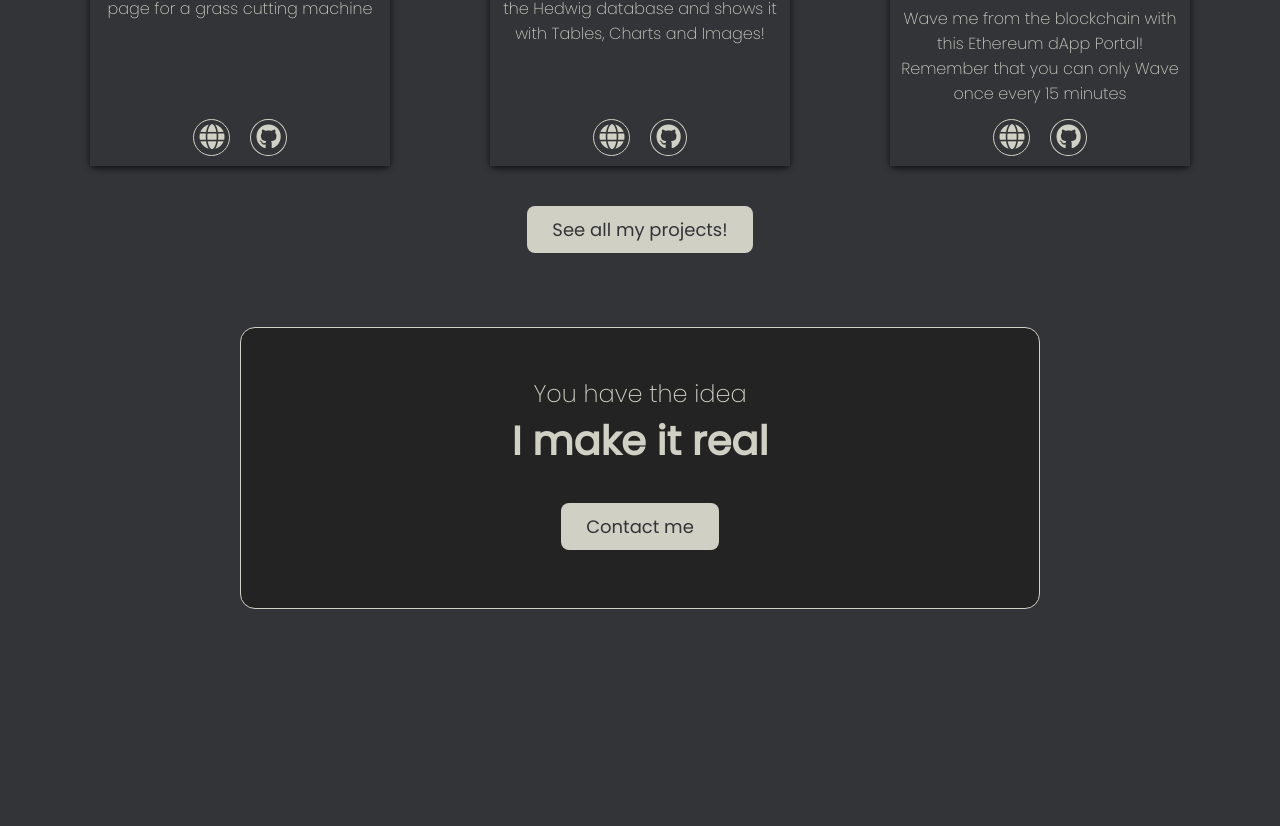
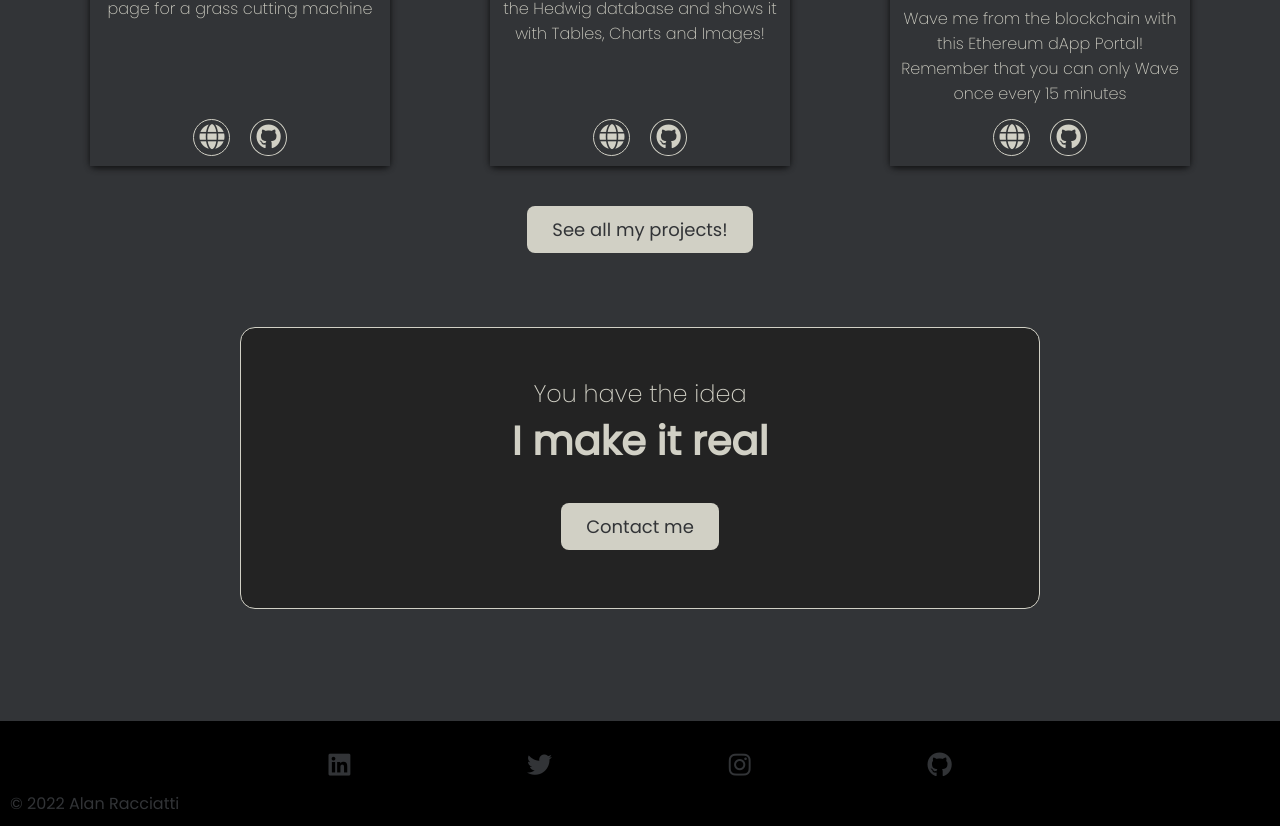
Before and after one commit to AlanRacciatti/Portfolio, a React (Create React App) app: page / in a window 1280 px wide. Shown: the part 1317-2143 px from the top of the page. Before the commit the page ends 1926 px from the top, so only its background shows below. Built offline with nearby package versions, Linux system fonts and the light colour scheme.

Commit message:
Add footer

```diff
--- a/src/App.js
+++ b/src/App.js
@@ -5,7 +5,7 @@ import Home from './Components/Home/Home';
 import About from './Components/About/About';
 import Contact from './Components/Contact/Contact';
 import Projects from './Components/Projects/Projects';
-
+import Footer from './Components/Footer/Footer';
 
 function App() {
   return (
@@ -19,6 +19,7 @@ function App() {
           <Route path="/contact" element={<Contact />} exact />
           <Route path="/*" element={<Navigate to="/" />} />
         </Routes>
+        <Footer />
       </div>
     </Router>
   );
--- /dev/null
+++ b/src/Components/Footer/Footer.css
@@ -0,0 +1,42 @@
+.footer-container {
+    background-color: #000;
+    margin-top: 7em;
+    padding-top: 2em;
+}
+
+.footer-media {
+    display: flex;
+    list-style-type: none;
+    width: 100%;
+    align-items: center;
+    justify-content: space-around;
+    background-color: #000;
+    max-width: 800px;
+    margin: auto;
+}
+
+.footer-list-item {
+    background-color: #000;
+}
+
+.footer-list-item a {
+    background-color: #000;
+}
+
+.footer-item {
+    font-size: 25px;
+    background-color: #000;
+    color: #323437;
+    transition: all .5s;
+}
+
+.copyright-disclaimer {
+    background-color: #000;
+    color: #323437;
+    margin-top: 10px;
+    padding: 0 0 10px 10px;
+}
+
+.footer-item:hover {
+    color: #fff;
+}
--- /dev/null
+++ b/src/Components/Footer/Footer.js
@@ -0,0 +1,20 @@
+import React from 'react';
+import './Footer.css'
+
+const Footer = () => {
+    let year = new Date().getFullYear()
+
+    return (
+        <div className='footer-container'>
+            <ul className="footer-media">
+                <li className='footer-list-item'><a href="https://www.linkedin.com/in/alan-racciatti/" target="_blank" rel='noreferrer'><i className="fab fa-linkedin footer-item"></i></a></li>
+                <li className='footer-list-item'><a href="https://twitter.com/alan_racciatti1" target="_blank" rel='noreferrer'><i className="fab fa-twitter footer-item"></i></a></li>
+                <li className='footer-list-item'><a href="https://www.instagram.com/alanracciatti/" target="_blank" rel='noreferrer'><i className="fab fa-instagram footer-item"></i></a></li>
+                <li className='footer-list-item'><a href="https://github.com/AlanRacciatti" target="_blank" rel='noreferrer'><i className="fab fa-github footer-item"></i></a></li>
+            </ul>
+            <p className='copyright-disclaimer'>© {year} Alan Racciatti</p>
+        </div>
+    );
+};
+
+export default Footer;
--- a/src/Components/Home/Home.css
+++ b/src/Components/Home/Home.css
@@ -2,7 +2,6 @@
     display: flex;
     flex-direction: column;
     align-items: center;
-    height: 70vh;
     margin-top: 2rem;
 }
 
--- a/src/Components/Home/Home.js
+++ b/src/Components/Home/Home.js
@@ -5,6 +5,7 @@ import AboutSection from './AboutSection/AboutSection';
 import Services from './Services/Services';
 import ProjectsSection from './ProjectsSection/ProjectsSection';
 import ContactSection from './ContactSection/ContactSection';
+import Footer from '../Footer/Footer';
 
 const Home = () => {
   return (
--- a/src/Components/Home/ProjectsSection/ProjectCard/InfoButton/InfoButton.js
+++ b/src/Components/Home/ProjectsSection/ProjectCard/InfoButton/InfoButton.js
@@ -4,7 +4,7 @@ import React from 'react';
 const InfoButton = (props) => {
   return (
     <div className='card-button-container hover-effect'>
-        <a href={props.url} className='hover-effect' target="_blank" rel='noreferrer'><button className='card-button'><i className={props.icon}></i></button></a>
+      <a href={props.url} className='hover-effect' target="_blank" rel='noreferrer'><button className='card-button'><i className={props.icon}></i></button></a>
     </div>
   );
 };
--- a/src/Components/Home/ProjectsSection/ProjectsSection.js
+++ b/src/Components/Home/ProjectsSection/ProjectsSection.js
@@ -10,9 +10,9 @@ const ProjectsSection = () => {
         <div className='projects-section-container'>
             <SectionPresentation heading="Where I spend 80% of my time!" mainHeading="PROJECTS" cName="text-center" />
             <div className="projects-cards">
-            {projectsItems.map(project => {
+            {projectsItems.map((project, index) => {
                 return (
-                    <ProjectCard title={project.title} url={project.url} projectDescription={project.projectDescription} img={project.img} />
+                    <ProjectCard key={index} title={project.title} url={project.url} projectDescription={project.projectDescription} img={project.img} />
                 )
             })}
             </div>
```
Also changed, not shown: src/Components/Navbar/SocialMedia.js (+4 -4 lines).
